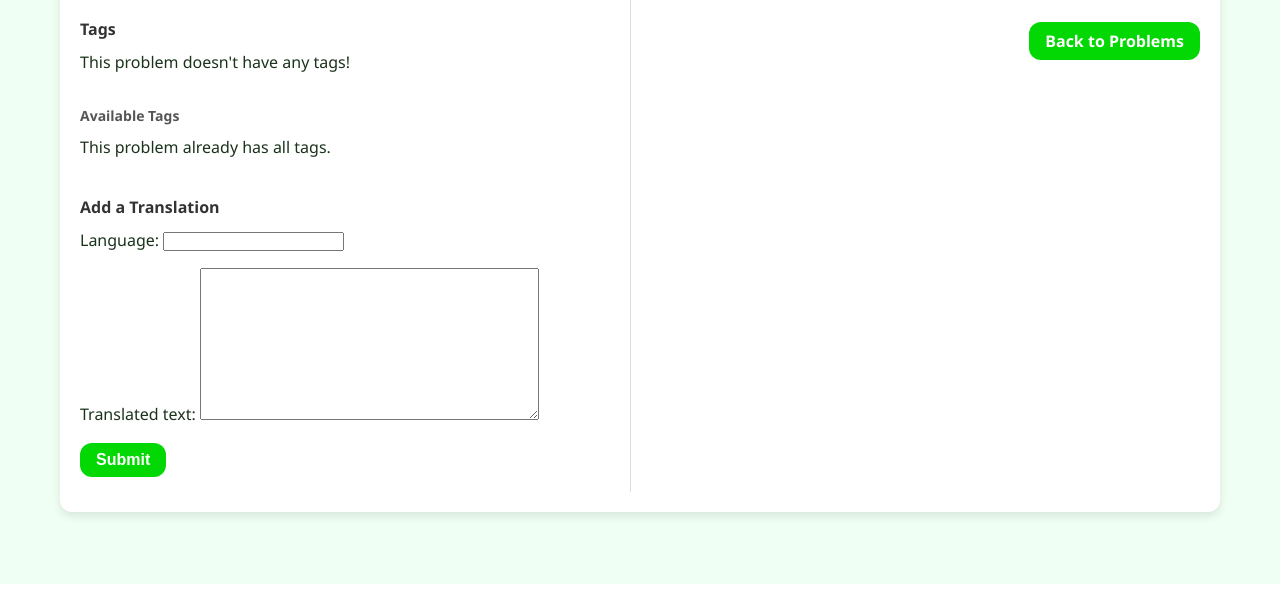
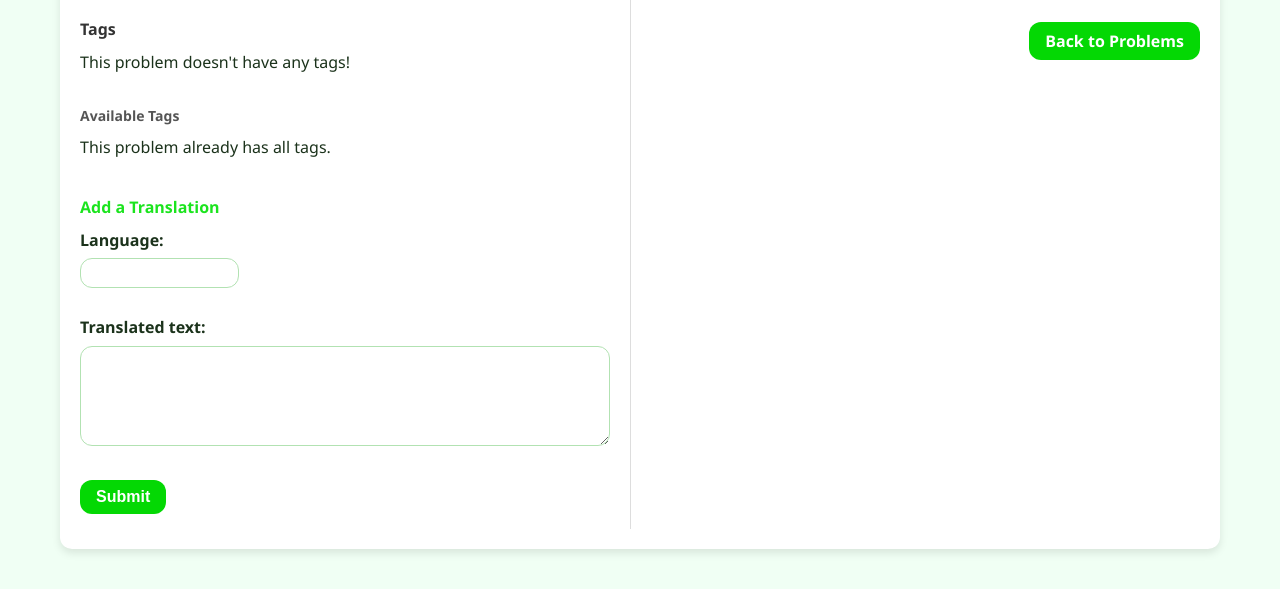
Before and after one commit to emilyyejia/studylog, a Django app: template main_app/templates/problems/detail.html in a window 1280 px wide. Shown: the part 216-805 px from the top of the page. Run offline with Django 5.2, Linux system fonts and the light colour scheme; the template is opened without the code that fills it: values that come from a table or form of the project are taken from there, others are empty.

Commit message:
Fix Style

```diff
--- a/main_app/static/css/detail.css
+++ b/main_app/static/css/detail.css
@@ -51,3 +51,44 @@
   color: #05db05;
   text-decoration: none;
 }
+
+
+#id_translated_text {
+  border-radius: 12px;
+  padding: 0.8rem 1rem;
+  border: 1.5px solid #b2e2b2;
+  font-size: 1.4rem;
+  box-sizing: border-box;
+  width: 100%;
+  transition: border-color 0.3s ease;
+  resize: vertical;
+  margin-bottom: 1.2rem;
+}
+
+#id_language {
+  border-radius: 12px;
+  padding: 0.8rem 1rem;
+  border: 1.5px solid #b2e2b2;
+  font-size: 1.4rem;
+  box-sizing: border-box;
+  width: 30%;
+  transition: border-color 0.3s ease;
+  resize: vertical;
+  margin-bottom: 1.2rem;
+}
+
+#id_language{
+  height: 30px;
+}
+
+
+#id_translated_text {
+  height: 100px;
+}
+
+
+.subsection-content p label {
+  font-weight: bold;
+  display: block;
+  margin-bottom: 0.5rem;
+}
--- a/main_app/templates/problems/detail.html
+++ b/main_app/templates/problems/detail.html
@@ -1,19 +1,18 @@
-{% extends 'base.html' %}
-{% load static %}
-{% block head %}
-  <link rel="stylesheet" href="{% static 'css/detail.css' %}">
-{% endblock %}
-{% block content %}
-<section class="problem-detail" style="
+{% extends 'base.html' %} {% load static %} {% block head %}
+<link rel="stylesheet" href="{% static 'css/detail.css' %}" />
+{% endblock %} {% block content %}
+<section
+  class="problem-detail"
+  style="
     max-width: 1500px;
     margin: 2rem auto;
     background: white;
     padding: 2rem;
     border-radius: 12px;
     box-shadow: 0 4px 8px rgba(0, 0, 0, 0.1);
-">
+  "
+>
   <div style="display: flex; gap: 2rem; align-items: flex-start">
-    <!-- Left Column -->
     <div style="flex: 1; border-right: 1px solid #ddd; padding-right: 2rem">
       <h1 style="color: #048810; font-size: 2.4rem">{{ problem.category }}</h1>
       <p class="grade" style="font-size: 1.4rem; margin-bottom: 1rem">
@@ -24,21 +23,34 @@
         <p>{{ problem.description }}</p>
       </div>
 
-      <div class="problem" style="margin: 1.5rem 0; display: flex; justify-content: space-between;">
-        <a href="{% url 'problem-update' problem.id %}" class="btn small">Edit</a>
-        <a href="{% url 'problem-delete' problem.id %}" class="btn small">Delete</a>
+      <div
+        class="problem"
+        style="margin: 1.5rem 0; display: flex; justify-content: space-between"
+      >
+        <a href="{% url 'problem-update' problem.id %}" class="btn small"
+          >Edit</a
+        >
+        <a href="{% url 'problem-delete' problem.id %}" class="btn small"
+          >Delete</a
+        >
       </div>
 
-      <!-- TAGS Section -->
-      <section class="tags" style="margin-top: 2rem;">
-  <h2 style="font-size: 1.6rem; color: #333;">Tags</h2>
+      <section class="tags" style="margin-top: 2rem">
+        <h2 style="font-size: 1.6rem; color: #333">Tags</h2>
 
-  <!-- Assigned Tags -->
         <div class="tag-row">
           {% for tag in problem.tags.all %}
-    <form action="{% url 'remove-tag' problem.id tag.id %}" method="post" class="tag-form badge-btn-container">
+          <form
+            action="{% url 'remove-tag' problem.id tag.id %}"
+            method="post"
+            class="tag-form badge-btn-container"
+          >
             {% csrf_token %}
-      <button type="submit" class="badge-btn" style="background-color: {{ tag.color }};">
+            <button
+              type="submit"
+              class="badge-btn"
+              style="background-color: {{ tag.color }};"
+            >
               {{ tag.name }} &times;
             </button>
           </form>
@@ -47,14 +59,23 @@
           {% endfor %}
         </div>
 
-  <h3 style="margin-top: 1.5rem; font-size: 1.4rem; color: #555;">Available Tags</h3>
+        <h3 style="margin-top: 1.5rem; font-size: 1.4rem; color: #555">
+          Available Tags
+        </h3>
 
-  <!-- Available Tags -->
         <div class="tag-row">
           {% for tag in tags %}
-    <form action="{% url 'associate-tag' problem.id tag.id %}" method="post" class="tag-form badge-btn-container">
+          <form
+            action="{% url 'associate-tag' problem.id tag.id %}"
+            method="post"
+            class="tag-form badge-btn-container"
+          >
             {% csrf_token %}
-      <button type="submit" class="badge-btn" style="background-color: {{ tag.color }};">
+            <button
+              type="submit"
+              class="badge-btn"
+              style="background-color: {{ tag.color }};"
+            >
               + {{ tag.name }}
             </button>
           </form>
@@ -64,26 +85,52 @@
         </div>
       </section>
 
-
-      <!-- Translation Form -->
-      <h3 style="font-size: 1.6rem; color: #333; margin-top: 2rem;">Add a Translation</h3>
-      <form action="{% url 'add-translation' problem.id %}" method="post" class="subsection-content" autocomplete="off" style="margin-bottom: 1.5rem">
-        {% csrf_token %}
-        {{ translation_form.as_p }}
+      <h3 style="font-size: 1.6rem; color: #1be41e; margin-top: 2rem">
+        Add a Translation
+      </h3>
+      <form
+        action="{% url 'add-translation' problem.id %}"
+        method="post"
+        class="subsection-content"
+        autocomplete="off"
+        style="margin-bottom: 1.5rem"
+      >
+        {% csrf_token %} {{ translation_form.as_p }}
         <button type="submit" class="btn submit">Submit</button>
       </form>
     </div>
 
-    <!-- Right Column: Translations -->
     <div style="flex: 1; padding-left: 2rem">
-      <h2 class="section-heading" style="font-size: 2rem; color: #048810; margin-bottom: 1rem">Translations</h2>
-      <div class="translation-list" style="display: flex; flex-direction: column; gap: 1.5rem">
+      <h2
+        class="section-heading"
+        style="font-size: 2rem; color: #048810; margin-bottom: 1rem"
+      >
+        Translations
+      </h2>
+      <div
+        class="translation-list"
+        style="display: flex; flex-direction: column; gap: 1.5rem"
+      >
         {% for translation in problem.translation_set.all %}
-        <div class="translation-card" style="background: #e6f5e6; border-radius: 10px; padding: 1rem">
-          <div class="lang" style="font-weight: 700; font-size: 1.4rem; color: #2d6a2d; margin-bottom: 0.5rem;">
+        <div
+          class="translation-card"
+          style="background: #e6f5e6; border-radius: 10px; padding: 1rem"
+        >
+          <div
+            class="lang"
+            style="
+              font-weight: 700;
+              font-size: 1.4rem;
+              color: #2d6a2d;
+              margin-bottom: 0.5rem;
+            "
+          >
             {{ translation.language }}
           </div>
-          <div class="text" style="font-size: 1.3rem; color: #333; white-space: pre-wrap">
+          <div
+            class="text"
+            style="font-size: 1.3rem; color: #333; white-space: pre-wrap"
+          >
             {{ translation.translated_text }}
           </div>
         </div>
@@ -92,9 +139,10 @@
         {% endfor %}
       </div>
 
-      <!-- Back Button -->
       <div style="margin-top: 2rem; text-align: right">
-        <a href="{% url 'problem_index' %}" class="btn btn-green">Back to Problems</a>
+        <a href="{% url 'problem_index' %}" class="btn btn-green"
+          >Back to Problems</a
+        >
       </div>
     </div>
   </div>
```
Lines whose indentation alone changed are shown as unchanged.
